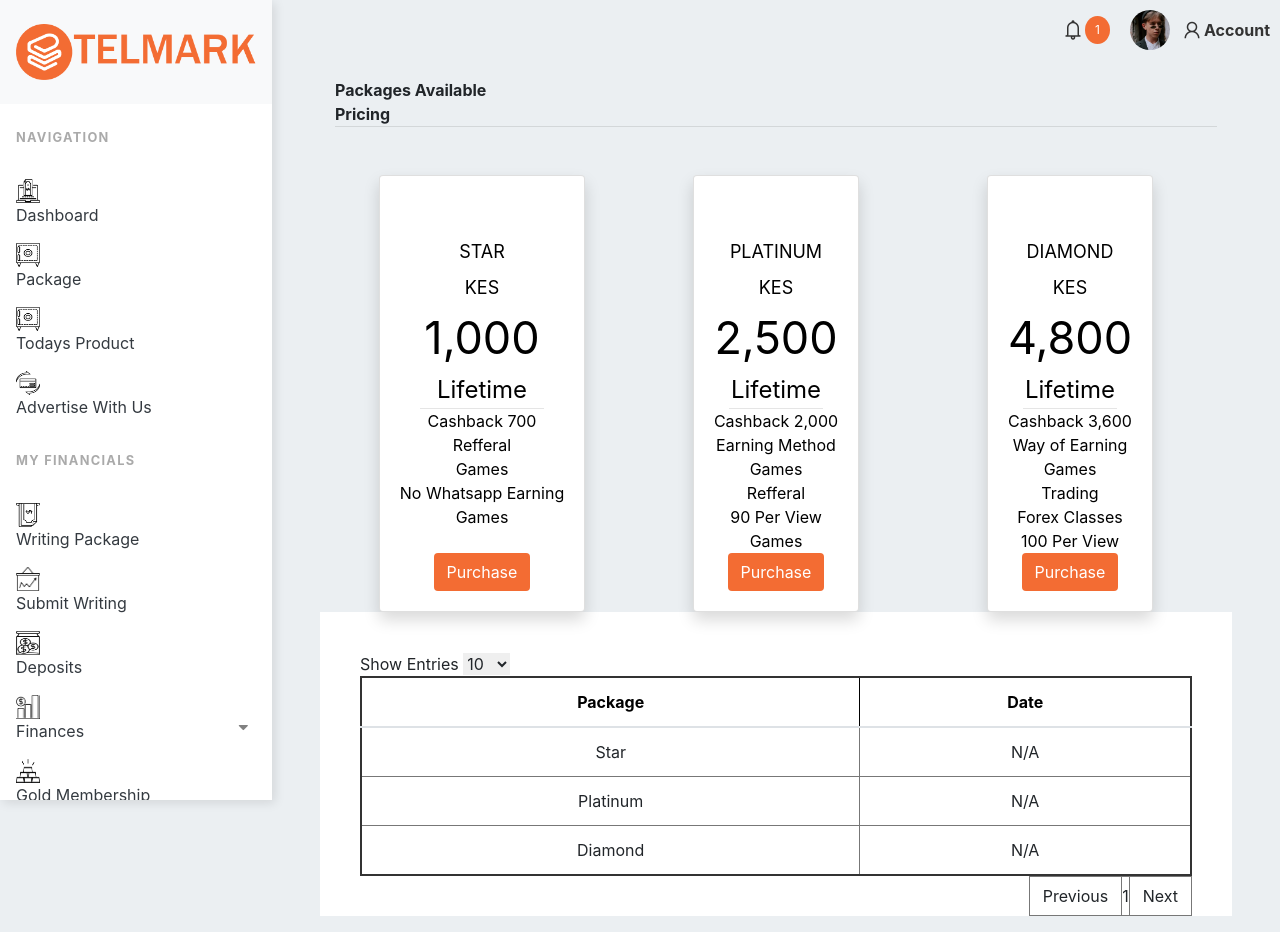
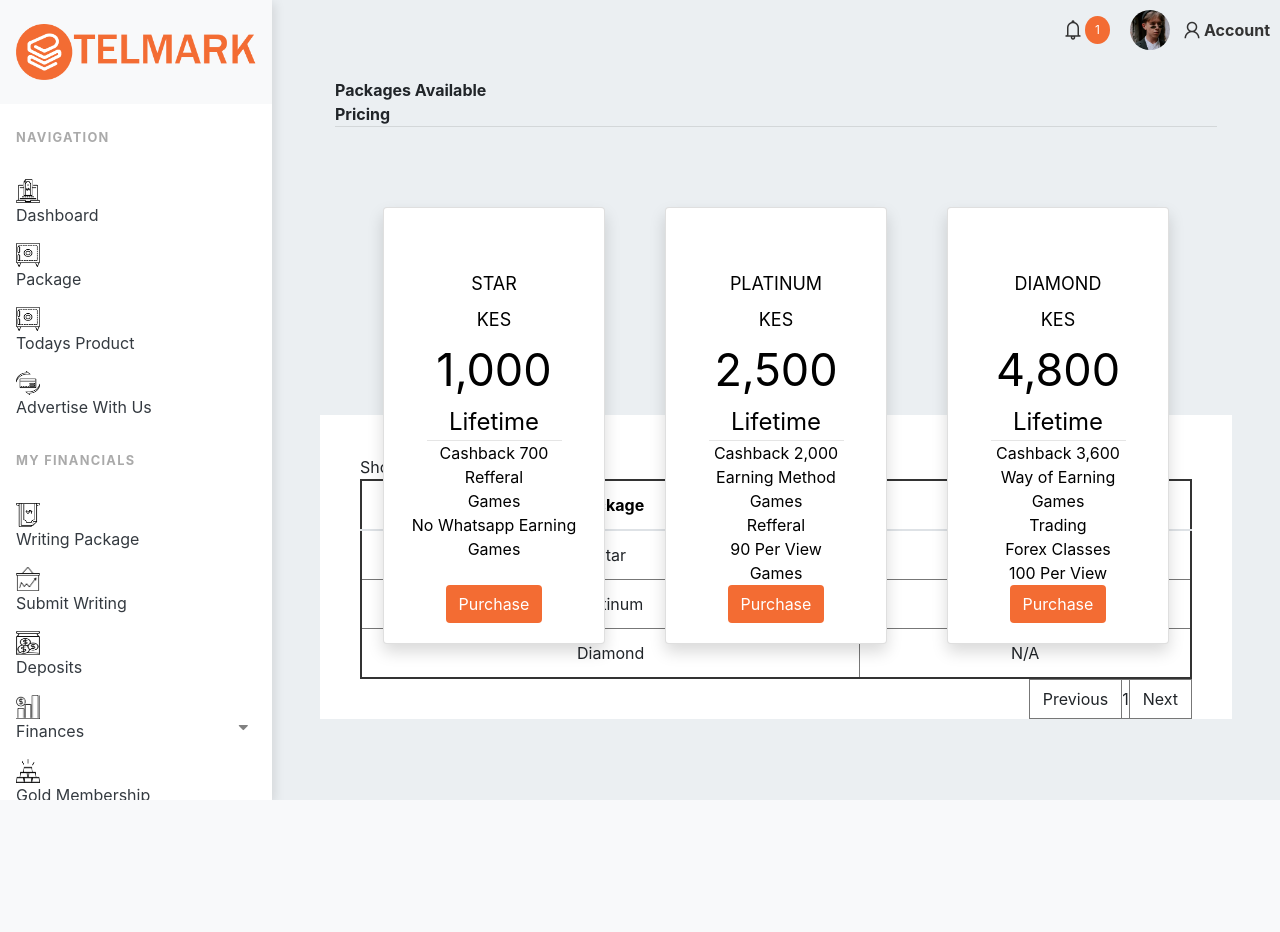
Before and after one commit to mwenaro/telmarks, a PHP site: page /package.php in a window 1280 px wide. Shown: the top 932 px of the page. After the commit the page ends 800 px from the top, so only its background shows below. Run offline with PHP 8.4, Linux system fonts and the light colour scheme; the visitor is signed in with stand-in values (Sample User, id 1); data that the repository does not hold is empty; some libraries are stand-ins or nearby versions.

Commit message:
package box h

```diff
--- a/package.php
+++ b/package.php
@@ -383,10 +383,10 @@ $conn->close();
                 <hr class="mx-auto mb-5 w-100%" />
                 <!-- row mb-5 -->
                 <!-- Tailwind starts here -->
-                <div class=" grid grid-cols-1 md:grid-cols-3">
+                <div class="w-full  grid grid-cols-1 md:grid-cols-3 gap-3 p-6 mx-auto">
 
                     <!-- Card starts here -->
-                    <div class=" m-auto">
+                    <div class="h-48 px-4 py-2">
                         <!-- Card starts here -->
                         <div class="card shadow" id="gold-package">
                             <div class="card-body" style="text-align: center;">
@@ -414,7 +414,7 @@ $conn->close();
                         <!-- Card ends here -->
                     </div>
                     <!-- Card starts here -->
-                    <div class=" m-auto">
+                    <div class="h-48 px-4 py-2">
                         <!-- Card starts here -->
                         <div class="card shadow" id="gold-package">
                             <div class="card-body" style="text-align: center;">
@@ -448,7 +448,7 @@ $conn->close();
                     <!-- Card ends here -->
 
                     <!-- Col ends here -->
-                    <div class=" m-auto">
+                    <div class="h-48 px-4 py-2">
                         <!-- Card starts here -->
                         <div class="card shadow" id="gold-package">
                             <div class="card-body" style="text-align: center;">
```
